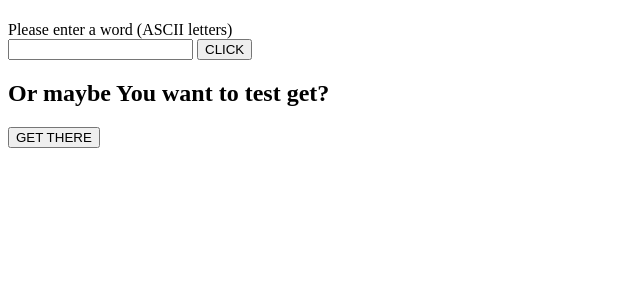
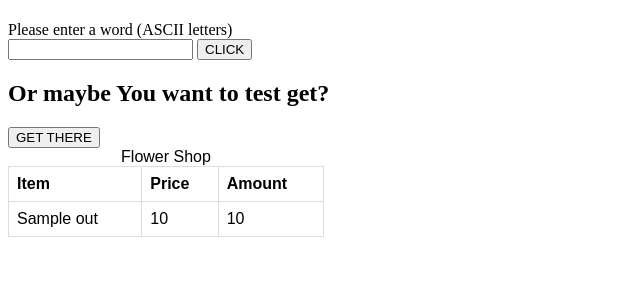
Before and after one commit to piecidivi/codelex-study, a PHP site: template tasks/RouterTask/app/Views/View.php in a window 1280 px wide. Shown: the top 300 px of the page, without its empty margins (0-640 px from the left). Run offline with PHP 8.4, Linux system fonts and the light colour scheme; the template is opened without the code that fills it: most values are stand-ins (such as "Sample title", 1, 10 or a date in 2020); data that the repository does not hold is empty.

Commit message:
Router Task class work not complete

```diff
--- a/tasks/RouterTask/app/Controllers/HomeController.php
+++ b/tasks/RouterTask/app/Controllers/HomeController.php
@@ -3,11 +3,14 @@
 namespace App\Controllers;
 
 use App\Models\Word;
+use App\Models\ProdsAll;
 
 class HomeController
 {
     public function index(): void
     {
+        $prods = new ProdsAll();
+        $out = $prods->getProducts();
         $message = "Welcome to Router task index page.";
         require_once "app/Views/View.php";
     }
--- a/tasks/RouterTask/app/Views/View.php
+++ b/tasks/RouterTask/app/Views/View.php
@@ -7,6 +7,7 @@
     <meta http-equiv="X-UA-Compatible" content="ie=edge">
     <title>Router task page</title>
     <link rel="shortcut icon" href="../../public/favicon.ico">
+    <link href="<?php echo "public/styles.css" ?>" rel="stylesheet">
   </head>
   <body>
     <h1><?php echo $message; ?></h1>
@@ -19,5 +20,24 @@
     <form action="/testView" method="GET">
       <input type="submit" value="GET THERE">
     </form>
+    <table>
+      <caption>Flower Shop</caption>
+      <thead>
+        <tr>
+          <th>Item</th>
+          <th>Price</th>
+          <th>Amount</th>
+        </tr>
+      </thead>
+      <tbody>
+        <?php foreach ($out as $product) { ?>
+          <tr>
+            <td><?php echo $product->getName(); ?></td>
+            <td><?php echo $product->getPrice(); ?></td>
+            <td><?php echo $product->getAmount(); ?></td>
+          </tr>
+        <?php } ?>
+      </tbody>
+    </table>
   </body>
 </html>
--- /dev/null
+++ b/tasks/RouterTask/public/styles.css
@@ -0,0 +1,15 @@
+table {
+    font-family: arial, sans-serif;
+    border-collapse: collapse;
+    width: 25%;
+}
+
+td, th {
+    border: 1px solid #dddddd;
+    text-align: left;
+    padding: 8px;
+}
+
+tr:nth-child(even) {
+    background-color: #dddddd;
+}
```
Also changed, not shown: tasks/RouterTask/app/Models/Prods.php (added, +34 -0 lines), tasks/RouterTask/app/Models/ProdsAll.php (added, +26 -0 lines), tasks/RouterTask/main.php (added, +10 -0 lines), tasks/RouterTask/app/Storage/products.csv (added).
